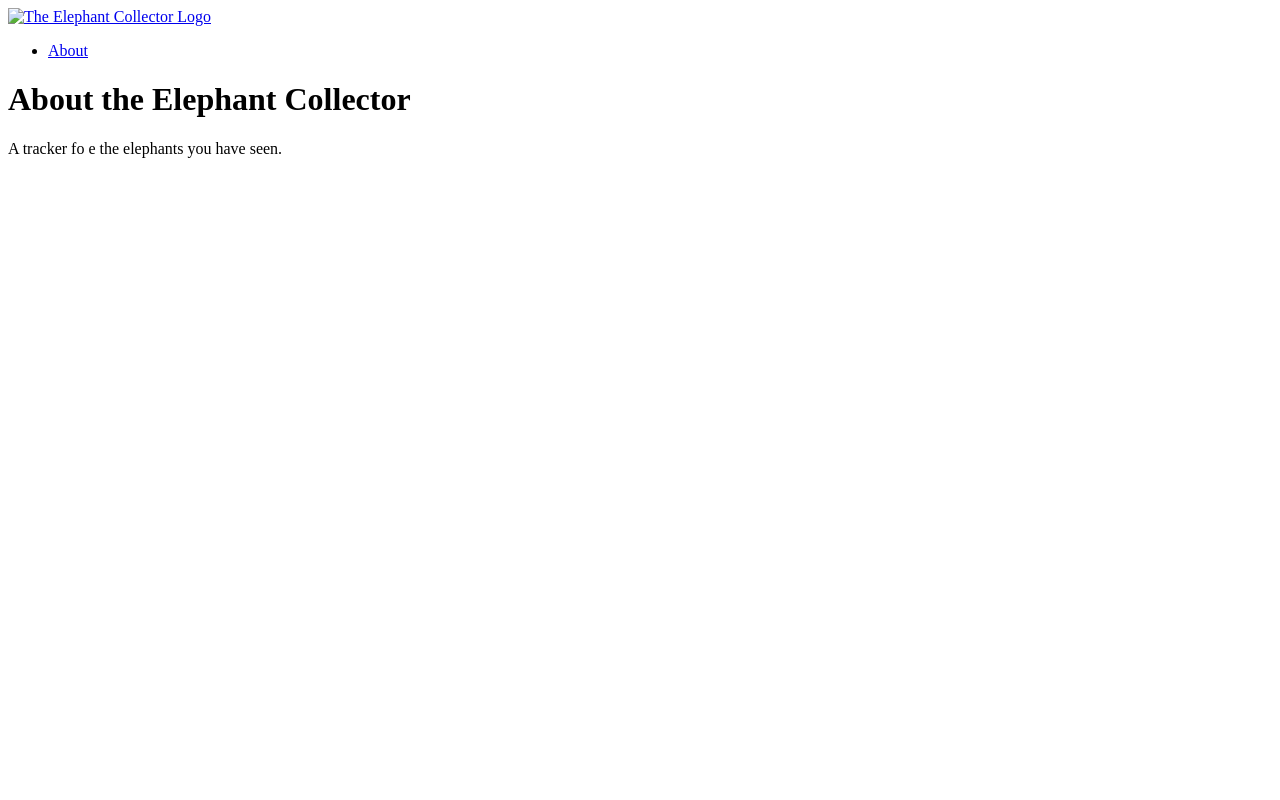
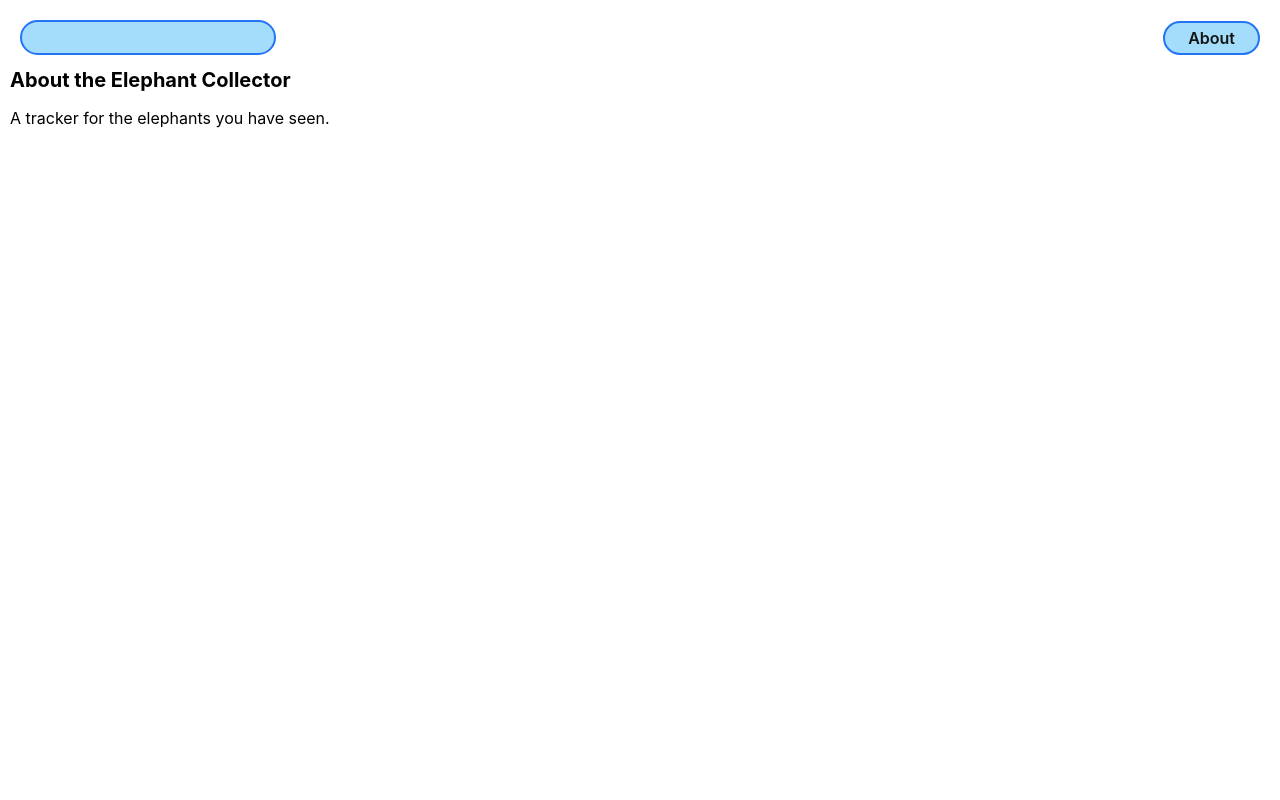
Before and after one commit to Zain23456/elephant-collector, a Django app: page /about/ in a window 1280 px wide. Run offline with Django 4.2, Linux system fonts and the light colour scheme.

Commit message:
add style to base.css and make image folder

```diff
--- /dev/null
+++ b/main_app/static/css/base.css
@@ -0,0 +1,271 @@
+html {
+  box-sizing: border-box
+}
+
+/* The Universal Selector */
+*, /* All elements*/
+*::before, /* All ::before pseudo-elements */
+*::after { /* All ::after pseudo-elements */
+  /* height & width will now include border & padding by default
+     but can be over-ridden as needed */
+  box-sizing: inherit;
+}
+
+/* resets font size to be 62.5% of the user preference -
+     in most browser configurations this will be 10px */
+:root {
+  font-size: 62.5%
+}
+
+body {
+  margin: 0;
+  display: flex;
+  flex-direction: column;
+  align-items: center;
+  font-family: -apple-system, BlinkMacSystemFont, 'Segoe UI', 'Roboto',
+    'Oxygen', 'Ubuntu', 'Cantarell', 'Fira Sans', 'Droid Sans',
+    'Helvetica Neue', sans-serif;
+  min-height: 100vh;
+  --nav-bg: rgba(104, 197, 248, .7);
+  --nav-bg-ff: rgba(104, 197, 248, .9);
+  --borders: rgb(36, 116, 248) solid 2px;
+  --text-color: rgb(17, 20, 17);
+  --link-hover-color: rgb(16, 56, 158);
+  --button-bg: rgb(245, 245, 245);
+  --button-bg-hover: rgb(226, 226, 226);
+  --submit: rgb(26, 128, 0);
+  --warn: rgb(255, 102, 0);
+  --danger: rgb(220, 20, 30);
+  --secondary: rgb(57, 57, 57);
+  --card-box-shadow: 5px 5px 6px -1px #AAA;
+  --font-xtreme: 4.2rem;
+  --font-xxl: 3.6rem;
+  --font-xl: 2.4rem;
+  --font-l: 1.8rem;
+  --font-reg: 1.6rem;
+  --card-border-radius: 6px;
+}
+
+header {
+  width: 100%;
+  background: var(--nav-bg-ff); /* rgba(104, 197, 248, .9) */
+  border-bottom: var(--borders);
+}
+
+nav {
+  margin: 10px;
+}
+
+ul {
+  margin: 0;
+  list-style: none;
+  padding: 0;
+}
+
+main {
+  width: 100%;
+  padding: 0 10px;
+}
+
+h2 {
+  font-size: var(--font-xl);
+}
+
+nav a {
+  text-decoration: none;
+  color: var(--text-color);
+  font-weight: 600;
+  font-size: 16px;
+}
+
+nav a:hover {
+  color: var(--link-hover-color)
+}
+
+nav ul {
+  display: flex;
+  align-items: center;
+  justify-content: center;
+  flex-wrap: wrap;
+}
+
+nav li {
+  padding: 5px 8px;
+}
+
+.header-logo-container {
+  margin: auto;
+  padding: 10px 20px 0;
+  max-width: 500px;
+}
+
+.page-header {
+  display: flex;
+  align-items: center;
+  margin: 20px;
+}
+
+.btn {
+  font-size: var(--font-l);
+  padding: 8px 16px;
+  border-radius: 6px;
+  border-width: 2px;
+  border-style: solid;
+  text-decoration: none;
+  background-color: var(--button-bg);
+  font-weight: 600;
+  cursor: pointer;
+  font-family: inherit;
+  margin-right: 10px;
+}
+
+.btn:hover {
+  background-color: var(--button-bg-hover);
+}
+
+.submit {
+  color: var(--submit);
+  border-color: var(--submit);
+}
+
+.secondary {
+  color: var(--secondary);
+  border-color: var(--secondary);
+}
+
+.warn {
+  color: var(--warn);
+  border-color: var(--warn);
+}
+
+.danger {
+  color: var(--danger);
+  border-color: var(--danger);
+}
+
+.page-header h1 {
+  font-size: var(--font-xxl);
+  margin: 0;
+}
+
+.page-header img {
+  height: 40px;
+  margin-left:15px;
+}
+
+.page-header img:first-of-type {
+  margin-left: 20px;
+}
+
+.page-content {
+  font-size: var(--font-reg);
+}
+
+@media only screen and (min-width: 768px) {
+  header {
+    position: sticky;
+    display: flex;
+    flex-direction: row;
+    top: 0;
+    align-items: center;
+  }
+
+  main {
+    max-width: 1300px;
+    min-height: calc(100vh - 53px);
+  }
+
+  nav,
+  .header-logo-container {
+    margin: 10px 0;
+    padding: 0 15px;
+  }
+
+  /* visual fix to help align logo */
+  .header-logo-container {
+    padding-top: 3px;
+  }
+
+  nav {
+    margin-left: auto;
+    display: flex;
+    justify-content: center;
+  }
+
+  nav ul {
+    flex-wrap: nowrap;
+  }
+
+  .header-logo-container {
+    width: 213px;
+  }
+
+  .page-header h1 {
+    font-size: var(--font-xtreme);
+  }
+
+  .page-header img {
+    height: 50px;
+    margin-left:20px;
+  }
+
+  .page-header img:first-of-type {
+    margin-left: 25px;
+  }
+
+  @supports (-webkit-backdrop-filter: none) or (backdrop-filter: none) {
+    header {
+      background: var(--nav-bg);
+      -webkit-backdrop-filter: blur(3px);
+      backdrop-filter: blur(3px);
+    }
+  }
+}
+
+@media only screen and (min-width: 1024px) {
+  main {
+    min-height: calc(100vh - 55px);
+  }
+
+  header {
+    margin: 20px 20px 0 20px;
+    width: calc(100vw - 40px);
+    max-width: 1920px;
+    top: 20px;
+    background-color: transparent;
+    border-bottom: none;
+  }
+
+  nav,
+  .header-logo-container {
+    margin: 0;
+    background: var(--nav-bg-ff);
+    border: var(--borders);
+    border-radius: 18px;
+  }
+
+  nav {
+    margin-left: auto;
+  }
+
+  .header-logo-container {
+    /* visual fix to help align logo */
+    padding-top: 6px;
+    width: 256px;
+    height: 35px;
+  }
+
+  @supports (-webkit-backdrop-filter: none) or (backdrop-filter: none) {
+    header {
+      -webkit-backdrop-filter: none;
+      backdrop-filter: none;
+    }
+
+    nav,
+    .header-logo-container {
+      background: rgba(104, 197, 248, .6);
+      -webkit-backdrop-filter: blur(3px);
+      backdrop-filter: blur(3px);
+    }
+  }
+}
--- a/main_app/templates/about.html
+++ b/main_app/templates/about.html
@@ -4,7 +4,7 @@
 
 <h1>About the Elephant Collector</h1>
 <p class="page-content">
-  A tracker fo e the elephants you have seen.
+  A tracker for the elephants you have seen.
 </p>
 
 {% endblock %}
--- a/main_app/templates/base.html
+++ b/main_app/templates/base.html
@@ -1,3 +1,5 @@
+{% load static %}
+
 <!DOCTYPE html>
 <html lang="en">
 <head>
@@ -7,9 +9,12 @@
   <link
     rel="shortcut icon"
     type="image/png"
-    href=""
+    href="{% static 'images/splash.png' %}"
   >
   <title>Elephant Collector</title>
+
+  <link rel="stylesheet" type="text/css" href="{% static 'css/base.css' %}">
+
   {% block head %}
   {% endblock %}
 </head>
@@ -17,10 +22,10 @@
   <header>
     <div class="header-logo-container">
       <a href="/">
-        <img
-          src=""
+        {% comment %} <img
+          src="{% static 'images/header-logo.png' %}"
           alt="The Elephant Collector Logo"
-        >
+        > {% endcomment %}
       </a>
     </div>
     <nav>
```
Also changed, not shown: main_app/static/images/header-logo.png (added), main_app/static/images/splash.png (added).
